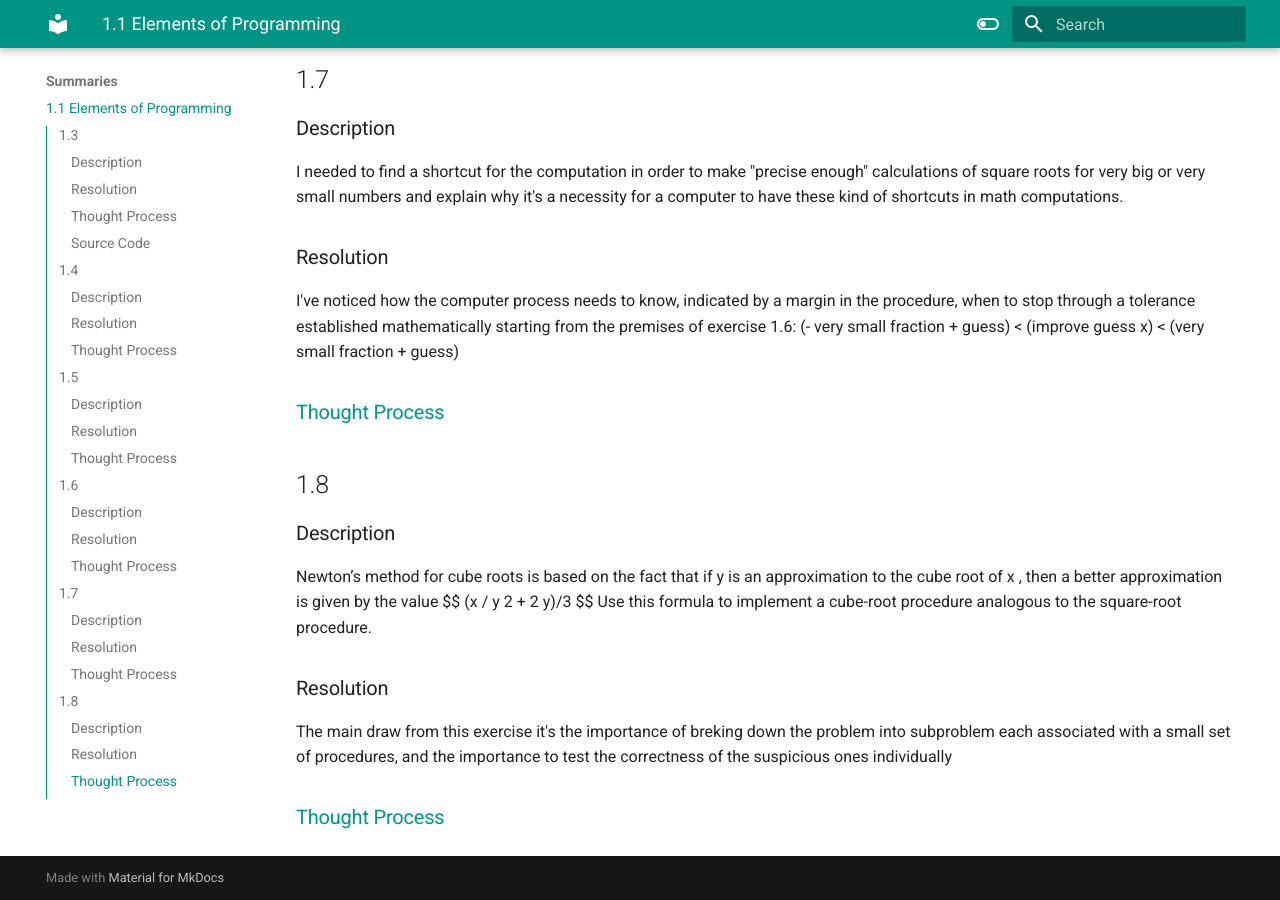
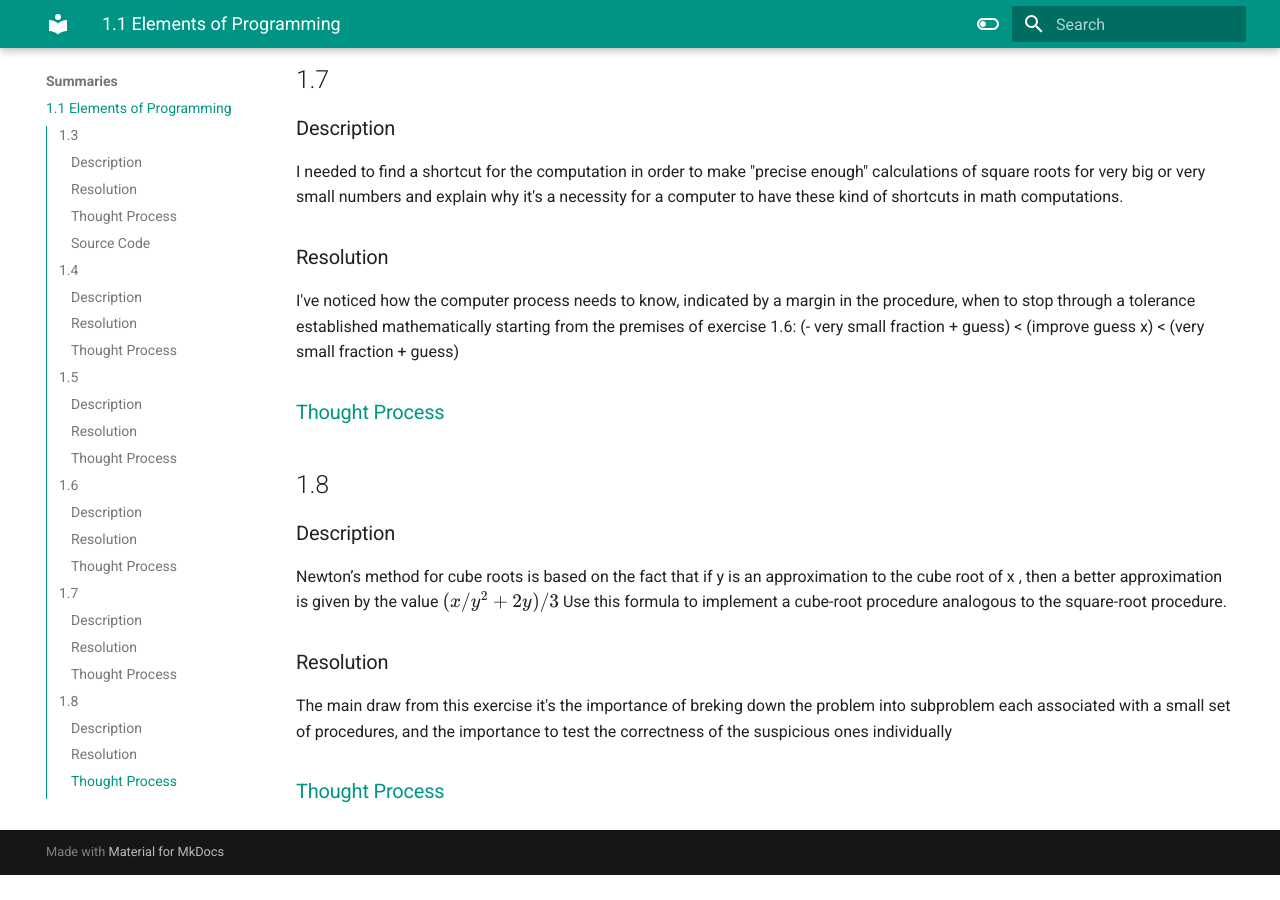
Before and after one commit to Fedda17/SICP-Workout, an MkDocs documentation site: the page built from docs/summaries/1-ElementsOfProgramming.md, in a window 1280 px wide and 900 px high, scrolled down 2500 px. Built offline with MkDocs 1.6.1 and Material for MkDocs 9.7.7, drawn with Linux system fonts in a browser that asks for light colours; after the commit the page ends 3375 px from its top, so only the background shows below that; part of the change alters nothing that is shown.

Commit message:
mathjax add

```diff
--- /dev/null
+++ b/docs/javascripts/katex.js
@@ -0,0 +1,10 @@
+document$.subscribe(({ body }) => {
+    renderMathInElement(body, {
+      delimiters: [
+        { left: "$$",  right: "$$",  display: true },
+        { left: "$",   right: "$",   display: false },
+        { left: "\\(", right: "\\)", display: false },
+        { left: "\\[", right: "\\]", display: true }
+      ],
+    })
+  })
--- a/docs/summaries/1-ElementsOfProgramming.md
+++ b/docs/summaries/1-ElementsOfProgramming.md
@@ -91,9 +91,7 @@ through a tolerance established mathematically starting from the premises of exe
 
 ### Description
 Newton’s method for cube roots is based on the fact that if y is an approximation to the cube root of x , then a better approximation is given by the value
-$$
-(x / y 2 + 2 y)/3
-$$
+$(x/y^2 + 2y) / 3$
 Use this formula to implement a cube-root procedure analogous to the square-root procedure.
 
 ### Resolution
--- a/mkdocs.yml
+++ b/mkdocs.yml
@@ -49,3 +49,11 @@ markdown_extensions:
   - pymdownx.emoji:
       emoji_index: !!python/name:materialx.emoji.twemoji
       emoji_generator: !!python/name:materialx.emoji.to_svg
+
+extra_javascript:
+  - javascripts/katex.js
+  - https://unpkg.com/katex@0/dist/katex.min.js
+  - https://unpkg.com/katex@0/dist/contrib/auto-render.min.js
+
+extra_css:
+  - https://unpkg.com/katex@0/dist/katex.min.css
```
